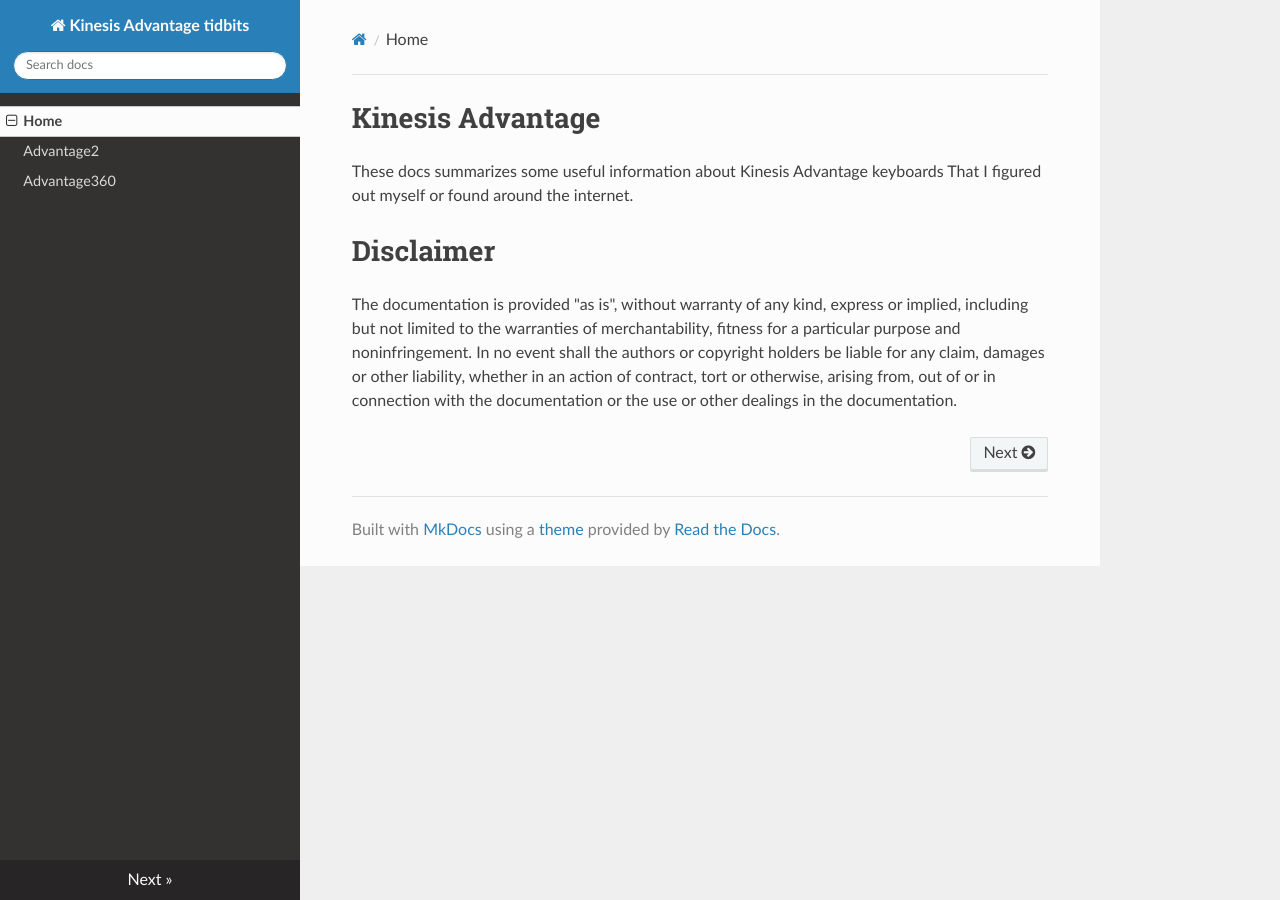
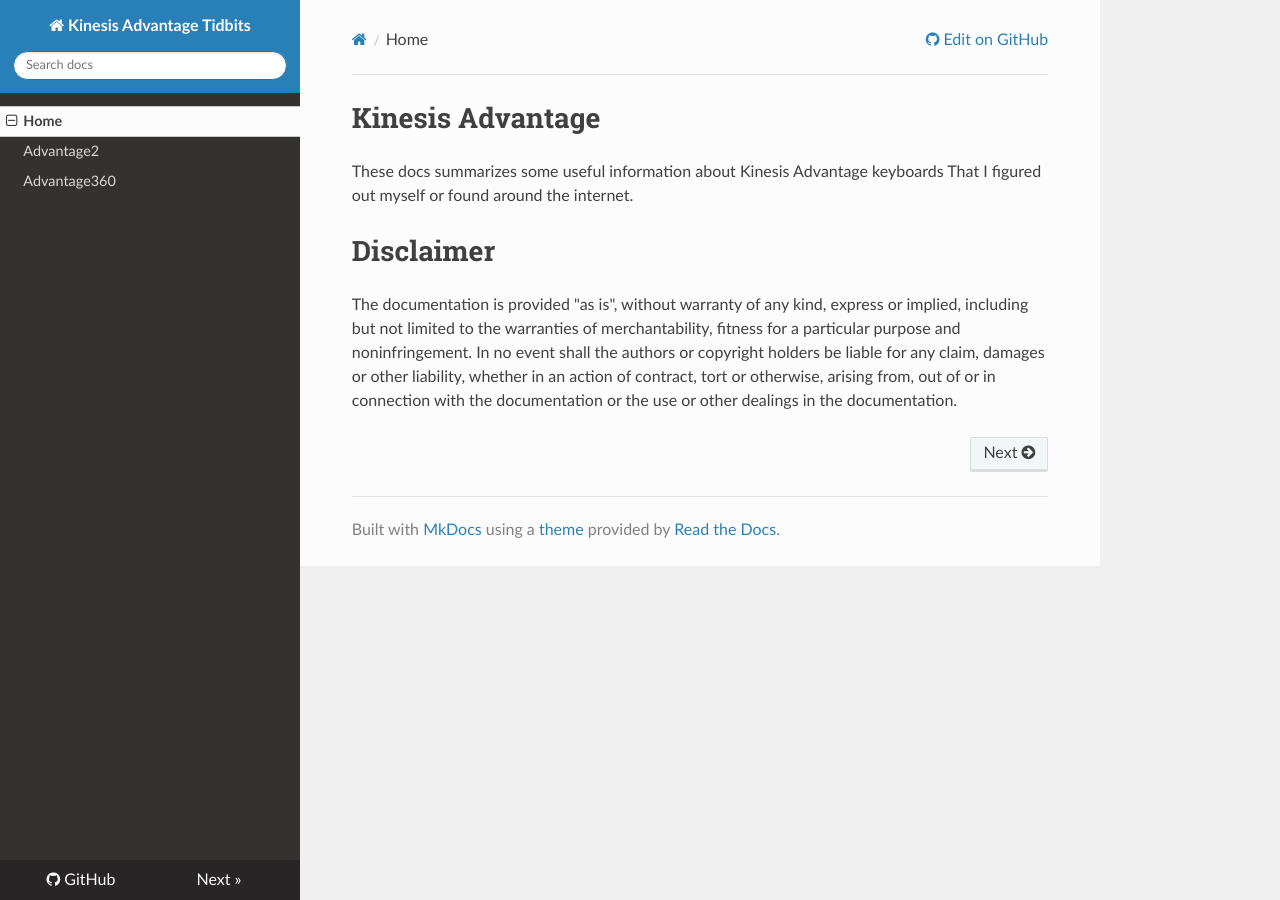
Before and after one commit to danieldk/kinesis-advantage, an MkDocs documentation site: the page built from docs/index.md, in a window 1280 px wide. Built offline with MkDocs 1.6.1, drawn with Linux system fonts in a browser that asks for light colours; nearby versions of some CDN libraries; some of the changed lines change nothing that is shown.

Commit message:
Add GitHub edit links

```diff
--- a/mkdocs.yml
+++ b/mkdocs.yml
@@ -1,4 +1,6 @@
-site_name: Kinesis Advantage tidbits
+site_name: Kinesis Advantage Tidbits
+site_url: https://ka.danieldk.eu/
+repo_url: https://github.com/danieldk/kinesis-advantage/
 nav:
   - Home: index.md
   - Advantage2: advantage2.md
```
